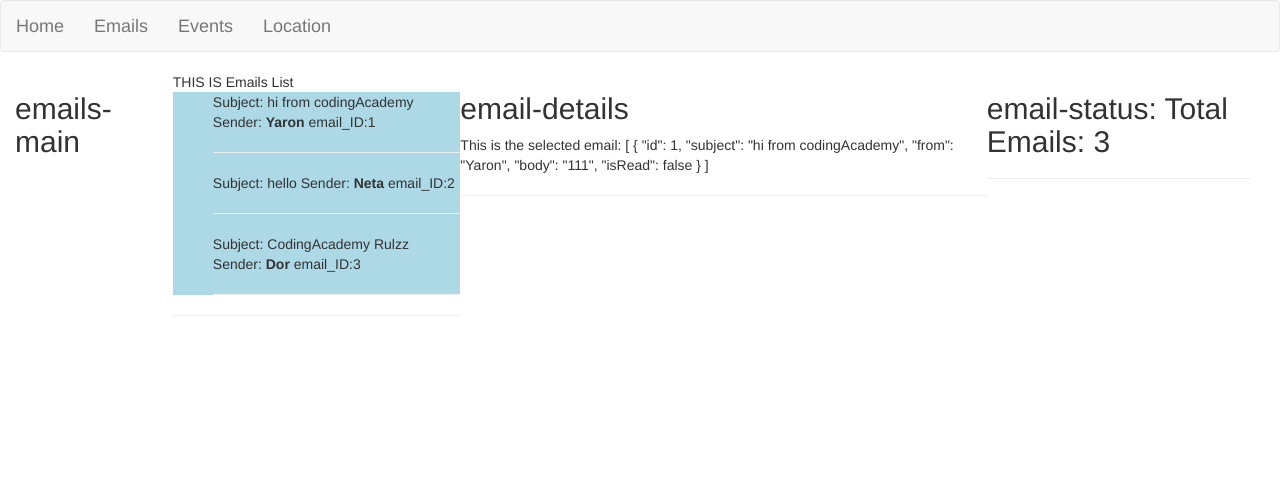
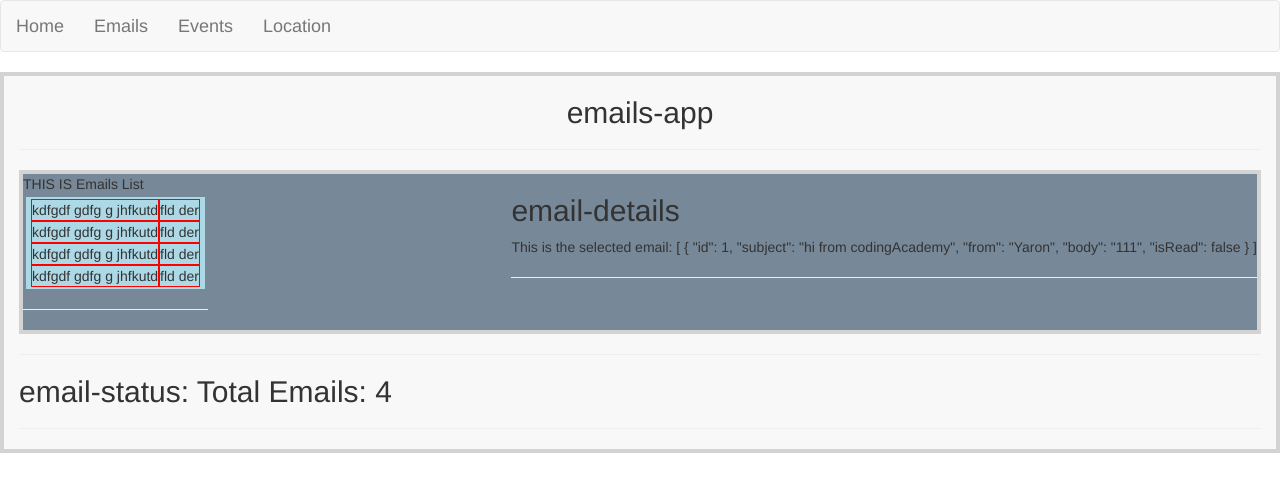
Before and after one commit to guylil/vue-sprint3, a Vue app: page /emails in a window 1280 px wide. Shown: the top 492 px of the page. Built offline with nearby package versions, Linux system fonts and the light colour scheme.

Commit message:
morning 22/12

```diff
--- a/src/components/emails/email-app.vue
+++ b/src/components/emails/email-app.vue
@@ -1,11 +1,19 @@
 <template>
-  <section>
+  <section class="emails-main">
 
-    <h2>emails-main</h2>
-    <div class="container">
-      <email-list :emails="emails" @openEmail="selectEmail">
-      </email-list>
-      <email-details :selectedEmail="selectedEmail"></email-details>
+    <h2 class="text-center">emails-app</h2>
+    <hr>
+    <div class="emails-main-container">
+      <div>
+        <email-list :emails="emails" @openEmail="selectEmail">
+        </email-list>
+      </div>
+      <div>
+        <email-details :selectedEmail="selectedEmail"></email-details>
+      </div>
+    </div>
+    <hr>
+    <div>
       <email-status :emails="emails"></email-status>
     </div>
 
@@ -22,9 +30,11 @@
     data() {
       return {
         msg: 'Hello-main-email',
-        emails: [{ id: 1, subject: 'hi from codingAcademy', from: 'Yaron', body: '111', isRead: false },
-        { id: 2, subject: 'hello', from: 'Neta', body: '222', isRead: false },
-        { id: 3, subject: 'CodingAcademy Rulzz', from: 'Dor', body: '333', isRead: false }
+        emails: [
+          { id: 1, subject: 'hi from codingAcademy', from: 'Yaron', body: '111', isRead: false },
+          { id: 2, subject: 'hello', from: 'Neta', body: '222', isRead: false },
+          { id: 3, subject: 'CodingAcademy Rulzz', from: 'Dor', body: '333', isRead: false },
+          { id: 4, subject: 'CodingAcademy Ruls test test test test test test test test test test test ', from: 'Puki', body: '444', isRead: false }
         ],
         selectedEmail: { id: 10, subject: 'CodingAcademy', from: 'Yaron', body: '111', isRead: false }
       }
@@ -33,7 +43,7 @@
       selectEmail(emailId) {
         console.log('Email id selected: ', emailId);
         this.selectedEmail = this.emails.filter((email) => { return (email.id === emailId) });
-// TODO CHANGE READ STATUS
+        // TODO CHANGE READ STATUS
       }
     },
     computed: {},
@@ -47,12 +57,22 @@
     }
   }
 
-
 </script>
 
 <style scoped>
-  .container {
+
+.emails-main{
+    background-color: #f8f8f8;
+    border-color: #e7e7e7;
+    border: 4px solid lightgray;
+
+}
+.emails-main-container {
     display: flex;
     justify-content: space-between;
+    background-color: lightslategray;
+    border-color: #e7e7e7;
+    border: 4px solid lightgray;
+
   }
 </style>
--- a/src/components/emails/email-list.vue
+++ b/src/components/emails/email-list.vue
@@ -4,8 +4,8 @@
     <ul>
       <li v-for="(currEmail, idx) in emails">
         <email-preview :item="currEmail"
-                        @openItem="$emit('openEmail',currEmail.id)">
-
+                        @openItem="$emit('openEmail',currEmail.id)"
+                        >
         </email-preview>
 
       </li>
@@ -37,9 +37,10 @@
 
 <style scoped>
 ul{
+  padding:2px 5px;
   list-style-type: none;
   background-color: lightblue;
   cursor: pointer;
+  margin: 3px;
 }
-
 </style>
--- a/src/components/emails/email-preview.vue
+++ b/src/components/emails/email-preview.vue
@@ -1,12 +1,30 @@
-
 <!--Here I tryied to treat an Eamil as an Item-->
 <template>
   <section @click="openItem" >
-    Subject: {{item.subject}}
-    Sender: <strong> {{item.from}}</strong>
-    email_ID:{{item.id}}
-    <hr>
+    <div class="flex">
+      <div class="border">
+        kdfgdf gdfg g jhfkutd
+      </div>
+      <div class="border nowrap">
+        fld der
+      </div>
+    </div>
   </section>
+
+  <!--<section @click="openItem" class="flex">
+  <div class="flex">
+      <div class="border">
+        email_ID:{{item.id}}<br> {{item.subject}}
+        <br>
+        {{item.body}}<br>
+        Sender: <strong> {{item.from}}</strong> <br>
+      </div>
+      <div>
+        flag and bar
+      </div>
+      <hr>
+  </div>
+  </section>-->
 </template>
 
 <script>
@@ -23,8 +41,8 @@
       }
     },
     methods: {
-      openItem(){
-        this.$emit('openItem',{itemId: this.item.id})
+      openItem() {
+        this.$emit('openItem', { itemId: this.item.id })
       }
     },
     computed: {},
@@ -36,4 +54,14 @@
 </script>
 
 <style scoped>
+.border{border: solid 1px red;}
+.flex{
+  display: flex;
+  justify-content: space-between;
+}
+.items-container{
+}
+.nowrap{
+  white-space: nowrap;
+}
 </style>
```
